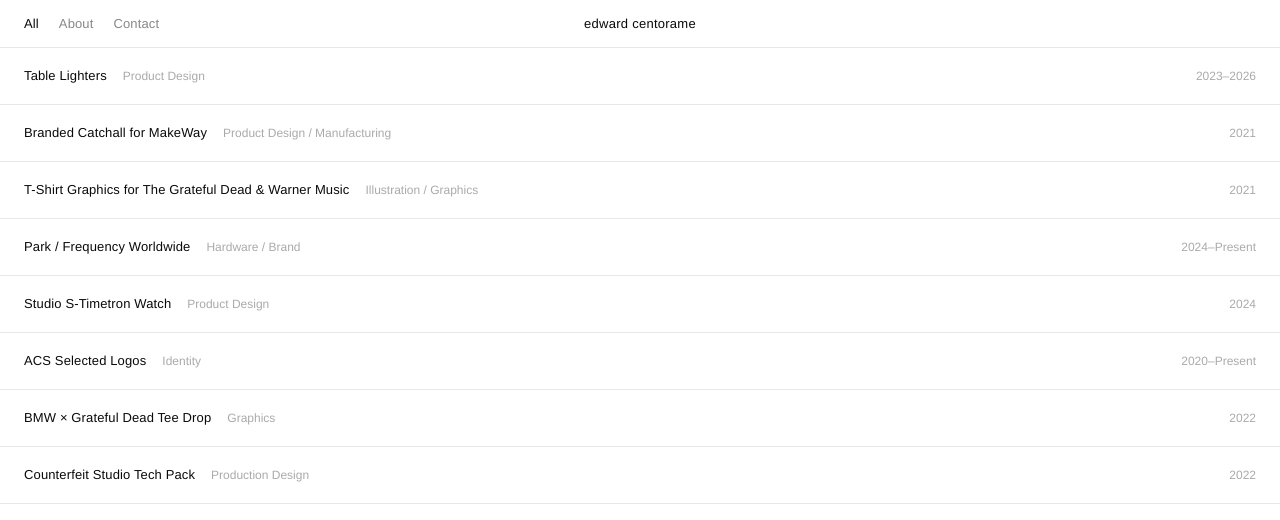
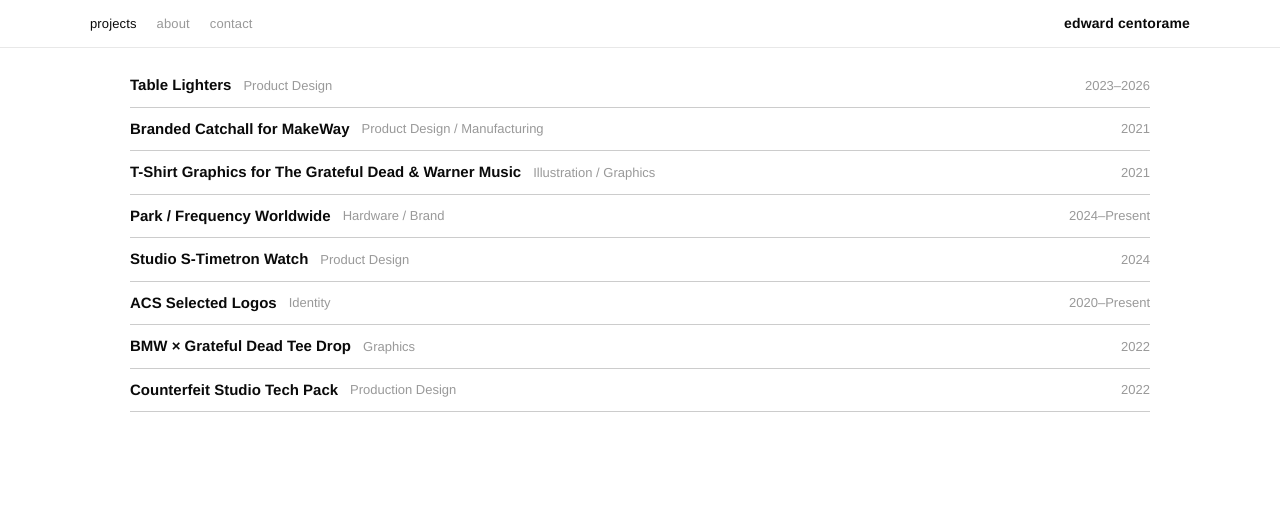
Before and after one commit to edwardcent/acs-portfolio, a Next.js app: page / in a window 1280 px wide. Shown: the top 520 px of the page. Built offline with nearby package versions, Linux system fonts and the light colour scheme.

Commit message:
rebuild homepage to match figma

```diff
--- a/app/page.tsx
+++ b/app/page.tsx
@@ -8,14 +8,12 @@ export default function Home() {
   const [hovered, setHovered] = useState<string | null>(null);
 
   return (
-    <div style={{ paddingTop: '48px' }}>
-      {projects.map((project, i) => (
+    <div style={{ paddingTop: '64px', maxWidth: '1100px', margin: '0 auto', padding: '64px 40px 80px' }}>
+      {projects.map((project) => (
         <ProjectRow
           key={project.slug}
           project={project}
-          index={i}
           isHovered={hovered === project.slug}
-          anyHovered={hovered !== null}
           onEnter={() => setHovered(project.slug)}
           onLeave={() => setHovered(null)}
         />
@@ -25,102 +23,73 @@ export default function Home() {
 }
 
 function ProjectRow({
-  project, index, isHovered, anyHovered, onEnter, onLeave,
+  project, isHovered, onEnter, onLeave,
 }: {
   project: typeof projects[0];
-  index: number;
   isHovered: boolean;
-  anyHovered: boolean;
   onEnter: () => void;
   onLeave: () => void;
 }) {
   return (
-    <Link href={`/work/${project.slug}`} style={{ display: 'block' }}>
     <div
       onMouseEnter={onEnter}
       onMouseLeave={onLeave}
-        style={{ borderBottom: '1px solid #e8e8e8', overflow: 'hidden' }}
+      style={{ borderBottom: '1px solid #ccc' }}
     >
-        {/* Collapsed row */}
+      {/* Title row — always visible, never moves */}
+      <Link href={`/work/${project.slug}`} style={{ display: 'block' }}>
         <div style={{
           display: 'flex',
           alignItems: 'center',
-          justifyContent: 'space-between',
-          padding: '0 24px',
-          height: isHovered ? '0px' : '56px',
-          opacity: isHovered ? 0 : anyHovered ? 0.3 : 1,
-          overflow: 'hidden',
-          transition: 'height 0.4s cubic-bezier(0.4,0,0.2,1), opacity 0.25s ease',
-          pointerEvents: isHovered ? 'none' : 'auto',
+          padding: '10px 0',
+          gap: '12px',
         }}>
-          <div style={{ display: 'flex', alignItems: 'baseline', gap: '16px' }}>
-            <span style={{ fontSize: '13px', fontWeight: '500', color: '#0a0a0a', letterSpacing: '0.01em' }}>
+          <span style={{
+            fontSize: '15px',
+            fontWeight: '700',
+            color: '#0a0a0a',
+            whiteSpace: 'nowrap',
+          }}>
             {project.title}
           </span>
-            <span style={{ fontSize: '12px', color: '#aaa' }}>{project.category}</span>
+          <span style={{
+            fontSize: '13px',
+            color: '#999',
+            fontWeight: '400',
+          }}>
+            {project.category}
+          </span>
+          <span style={{
+            marginLeft: 'auto',
+            fontSize: '13px',
+            color: '#999',
+            fontWeight: '400',
+            whiteSpace: 'nowrap',
+          }}>
+            {project.year}
+          </span>
         </div>
-          <span style={{ fontSize: '12px', color: '#aaa' }}>{project.year}</span>
-        </div>
+      </Link>
 
-        {/* Expanded card */}
-        <div style={{
-          height: isHovered ? '400px' : '0px',
-          opacity: isHovered ? 1 : 0,
-          overflow: 'hidden',
-          transition: 'height 0.45s cubic-bezier(0.4,0,0.2,1), opacity 0.3s ease',
-        }}>
-          <div style={{ display: 'grid', gridTemplateColumns: '1fr 1fr', height: '400px' }}>
-            {/* Image */}
+      {/* Image — expands below the title row on hover */}
       <div style={{
         overflow: 'hidden',
-              background: '#e8e6e2',
-              position: 'relative',
+        maxHeight: isHovered ? '420px' : '0px',
+        transition: 'max-height 0.45s cubic-bezier(0.4,0,0.2,1)',
       }}>
+        <div style={{ paddingBottom: '16px' }}>
           <img
             src={`/images/${project.image}`}
             alt={project.title}
             style={{
               width: '100%',
-                  height: '100%',
+              display: 'block',
               objectFit: 'cover',
-                  objectPosition: 'center',
-                  display: 'block',
+              maxHeight: '400px',
             }}
           />
         </div>
-            {/* Info */}
-            <div style={{
-              background: '#f7f6f4',
-              borderLeft: '1px solid #e8e8e8',
-              display: 'flex',
-              flexDirection: 'column',
-              justifyContent: 'space-between',
-              padding: '32px',
-            }}>
-              <div>
-                <p style={{ fontSize: '11px', color: '#888', letterSpacing: '0.1em', textTransform: 'uppercase', marginBottom: '12px' }}>
-                  {project.category}
-                </p>
-                <h2 style={{ fontSize: '22px', fontWeight: '500', lineHeight: '1.25', color: '#0a0a0a', marginBottom: '14px' }}>
-                  {project.title}
-                </h2>
-                <p style={{ fontSize: '13px', color: '#555', lineHeight: '1.65' }}>
-                  {project.description}
-                </p>
-              </div>
-              <div style={{ display: 'flex', alignItems: 'center', justifyContent: 'space-between' }}>
-                <span style={{ fontSize: '12px', color: '#888' }}>{project.year}</span>
-                <span style={{ fontSize: '12px', color: '#0a0a0a', display: 'flex', alignItems: 'center', gap: '4px' }}>
-                  View project
-                  <svg width="12" height="12" viewBox="0 0 12 12" fill="none">
-                    <path d="M2 6h8M6 2l4 4-4 4" stroke="currentColor" strokeWidth="1.2" strokeLinecap="round" strokeLinejoin="round"/>
-                  </svg>
-                </span>
       </div>
     </div>
-          </div>
-        </div>
-      </div>
-    </Link>
   );
 }
--- a/components/Nav.tsx
+++ b/components/Nav.tsx
@@ -6,12 +6,6 @@ import { usePathname } from 'next/navigation';
 export default function Nav() {
   const pathname = usePathname();
 
-  const links = [
-    { href: '/', label: 'All' },
-    { href: '/about', label: 'About' },
-    { href: '/contact', label: 'Contact' },
-  ];
-
   return (
     <header style={{
       position: 'fixed',
@@ -19,55 +13,50 @@ export default function Nav() {
       left: 0,
       right: 0,
       zIndex: 100,
-      background: 'rgba(255,255,255,0.95)',
-      backdropFilter: 'blur(8px)',
+      background: 'rgba(255,255,255,0.97)',
       borderBottom: '1px solid #e8e8e8',
       height: '48px',
       display: 'flex',
       alignItems: 'center',
-      padding: '0 24px',
+      padding: '0 40px',
     }}>
       <nav style={{
         width: '100%',
+        maxWidth: '1100px',
+        margin: '0 auto',
         display: 'flex',
         alignItems: 'center',
         justifyContent: 'space-between',
       }}>
         {/* Left: nav links */}
         <div style={{ display: 'flex', gap: '20px' }}>
-          {links.map(({ href, label }) => {
-            const active = pathname === href;
-            return (
+          {[
+            { href: '/', label: 'projects' },
+            { href: '/about', label: 'about' },
+            { href: '/contact', label: 'contact' },
+          ].map(({ href, label }) => (
             <Link
               key={href}
               href={href}
               style={{
                 fontSize: '13px',
-                  color: active ? '#0a0a0a' : '#888',
-                  fontWeight: active ? '500' : '400',
+                color: pathname === href ? '#0a0a0a' : '#999',
+                fontWeight: '400',
                 letterSpacing: '0.01em',
-                  transition: 'color 0.15s',
               }}
             >
               {label}
             </Link>
-            );
-          })}
+          ))}
         </div>
 
-        {/* Center: name */}
-        <Link
-          href="/"
-          style={{
-            position: 'absolute',
-            left: '50%',
-            transform: 'translateX(-50%)',
-            fontSize: '13px',
-            fontWeight: '500',
-            letterSpacing: '0.02em',
+        {/* Right: name bold */}
+        <Link href="/" style={{
+          fontSize: '14px',
+          fontWeight: '700',
           color: '#0a0a0a',
-          }}
-        >
+          letterSpacing: '0.01em',
+        }}>
           edward centorame
         </Link>
       </nav>
```
Lines whose indentation alone changed are shown as unchanged.
